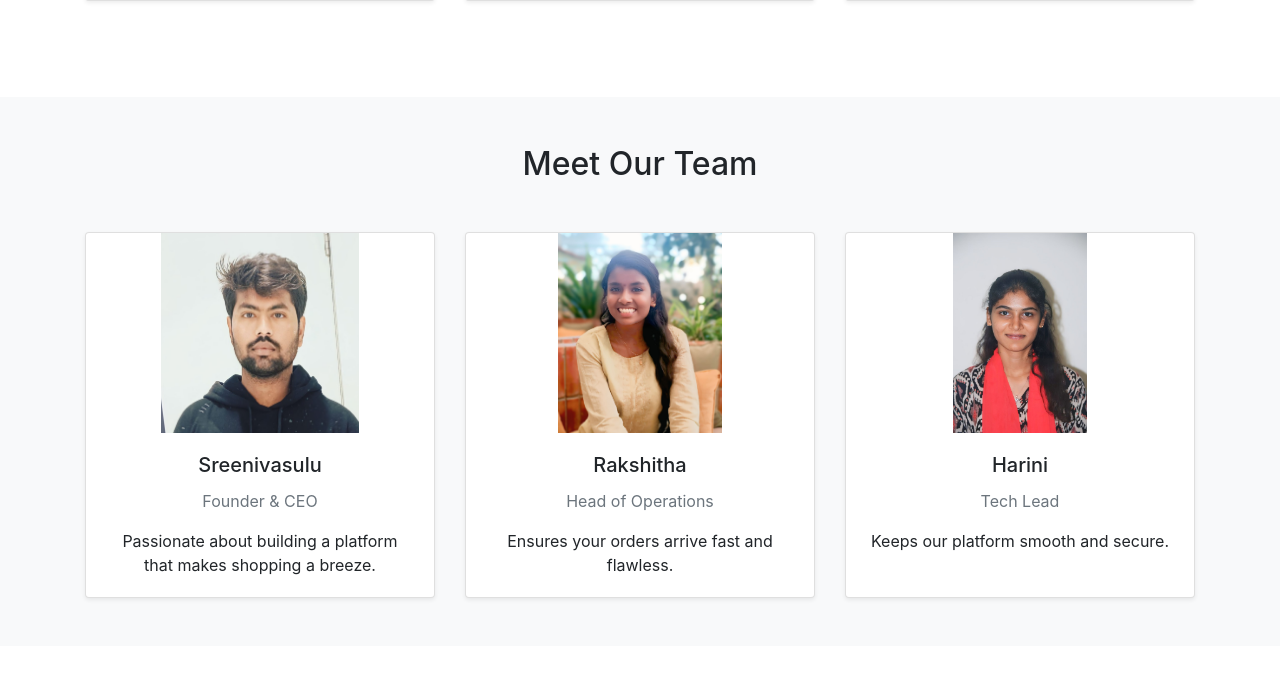
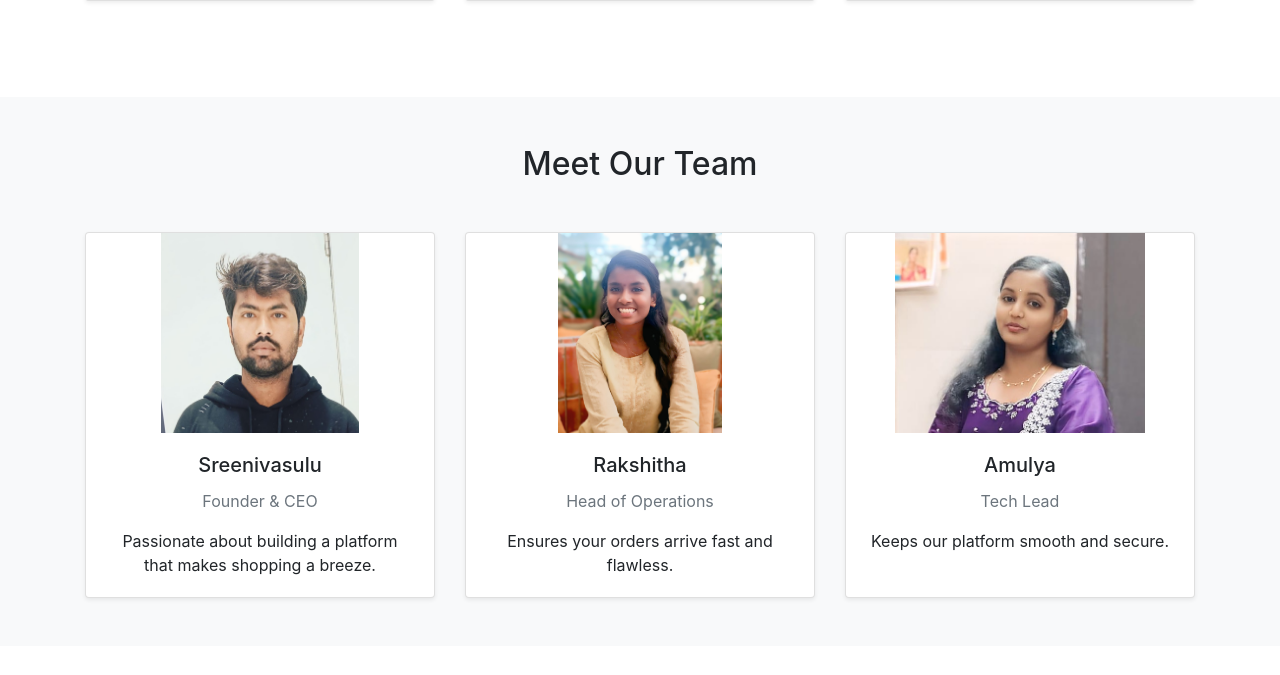
Before and after one commit to Sreenivasulu1914/e-commerce-portal, a Flask app: page /about in a window 1280 px wide. Shown: the part 1563-2238 px from the top of the page. Run offline with Flask 3, Linux system fonts and the light colour scheme; some libraries are stand-ins or nearby versions.

Commit message:
added amulya photo and details

```diff
--- a/templates/about_us.html
+++ b/templates/about_us.html
@@ -126,9 +126,9 @@
             </div>
             <div class="col-md-4">
                 <div class="card h-100 shadow-sm hover-scale">
-                    <img src="{{ url_for('static', filename='images/Harini.jpg') }}" class="card-img-top" alt="Team Member 3" style="height: 200px; object-fit: contain;">
+                    <img src="{{ url_for('static', filename='images/amulya.jpg') }}" class="card-img-top" alt="Team Member 3" style="height: 200px; object-fit: contain;">
                     <div class="card-body text-center">
-                        <h5 class="card-title">Harini</h5>
+                        <h5 class="card-title">Amulya</h5>
                         <p class="card-text text-muted">Tech Lead</p>
                         <p class="card-text">Keeps our platform smooth and secure.</p>
                     </div>
```
Also changed, not shown: static/images/amulya.jpg (added).
